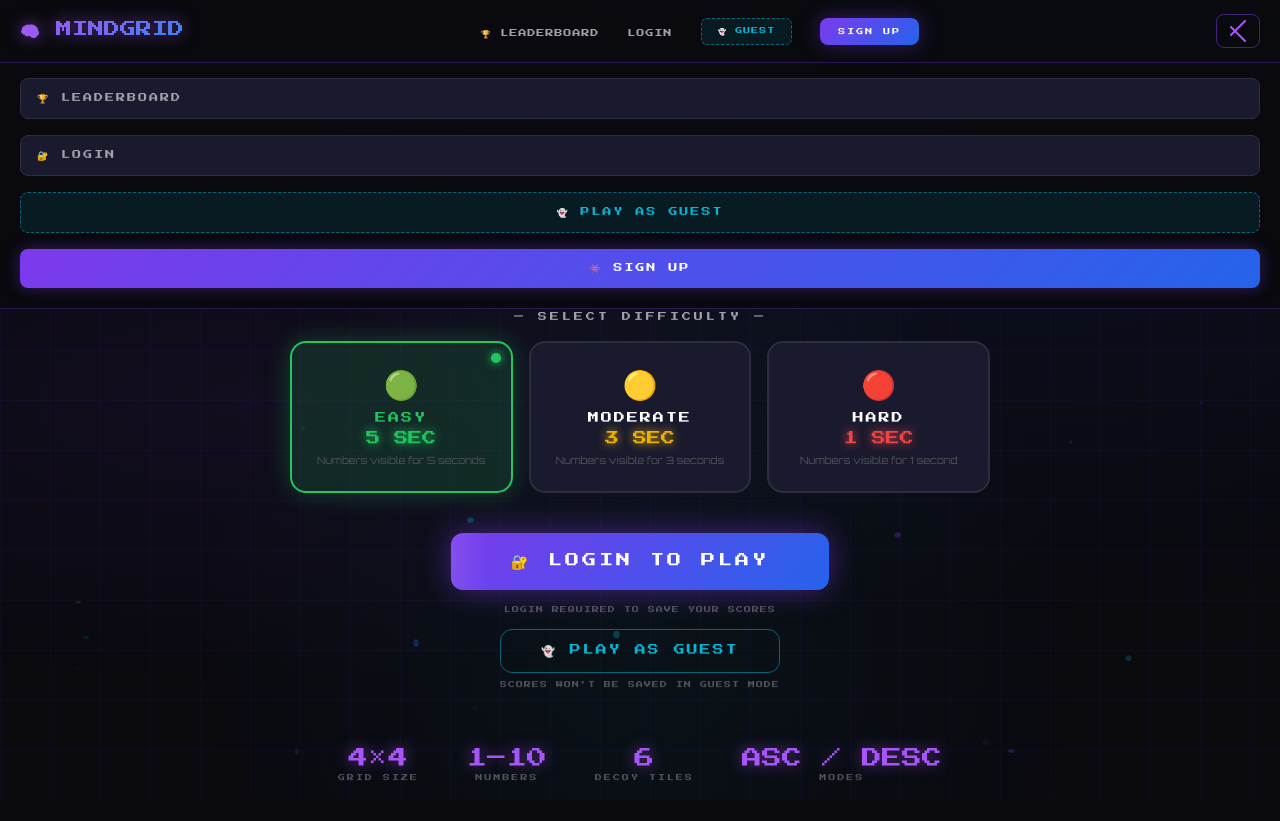
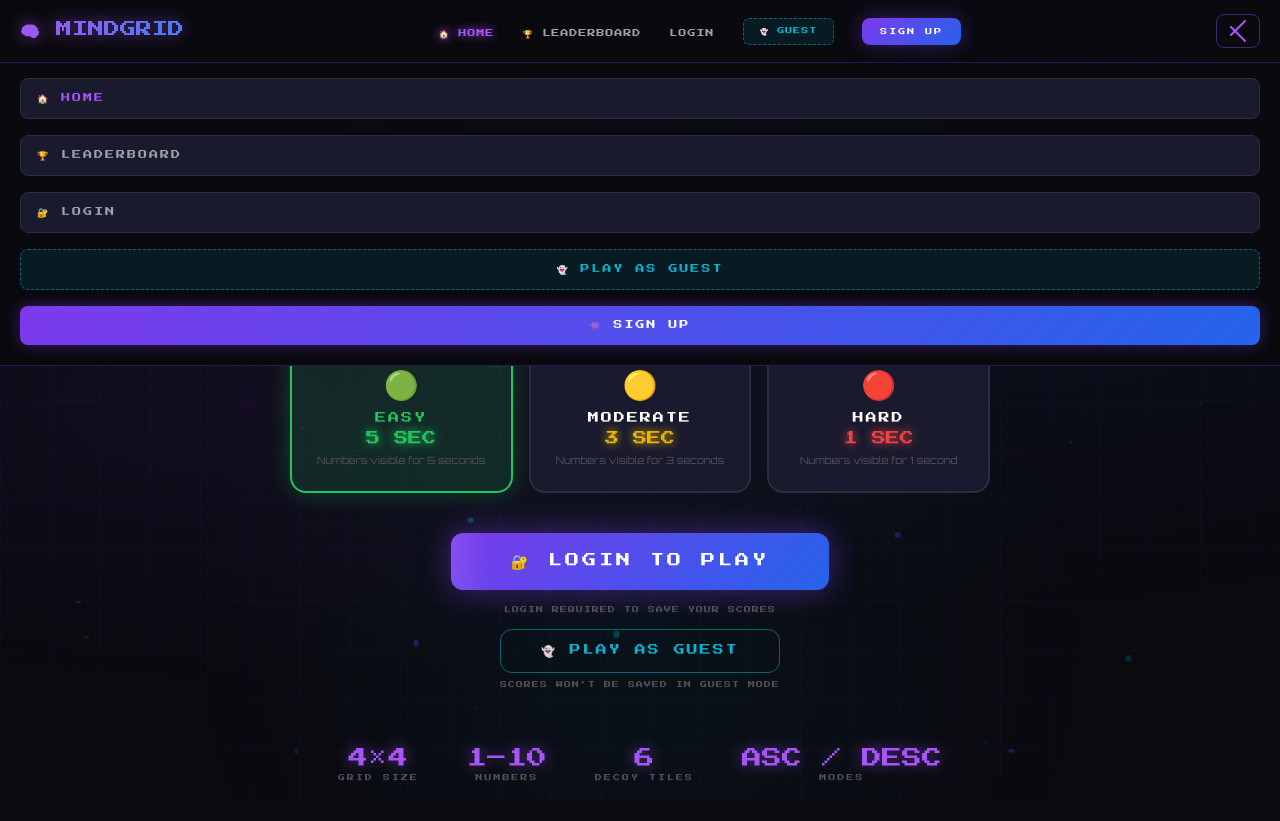
Before and after one commit to Avisek14/mind-grid, a React (Vite) app in the folder client/: page / in a window 1280 px wide. Both pictures are taken after a click on the button 1237 px from the left and 31 px from the top of the page. Built offline with nearby package versions, Linux system fonts and the light colour scheme.

Commit message:
feat: add home button in navbar and hamburger

```diff
--- a/client/src/components/Navbar.jsx
+++ b/client/src/components/Navbar.jsx
@@ -66,6 +66,12 @@ const Navbar = () => {
 
         {/* DESKTOP LINKS */}
         <div style={{ display: 'flex', alignItems: 'center', gap: '28px' }} className="desktop-nav">
+
+          {/* ✅ HOME button — desktop */}
+          <NavLink to="/" current={location.pathname}>
+            🏠 HOME
+          </NavLink>
+
           <NavLink to="/leaderboard" current={location.pathname}>
             🏆 LEADERBOARD
           </NavLink>
@@ -271,6 +277,25 @@ const Navbar = () => {
               </div>
             )}
 
+            {/* ✅ HOME button — hamburger */}
+            <Link to="/" style={{ textDecoration: 'none' }} onClick={() => setMenuOpen(false)}>
+              <motion.div
+                whileTap={{ scale: 0.98 }}
+                style={{
+                  fontFamily: 'var(--font-game)',
+                  fontSize: '9px',
+                  color: location.pathname === '/' ? 'var(--purple-secondary)' : 'var(--text-secondary)',
+                  letterSpacing: '2px',
+                  padding: '14px 16px',
+                  background: 'var(--bg-card)',
+                  borderRadius: '8px',
+                  border: '1px solid var(--border-color)',
+                }}
+              >
+                🏠 HOME
+              </motion.div>
+            </Link>
+
             <Link to="/leaderboard" style={{ textDecoration: 'none' }} onClick={() => setMenuOpen(false)}>
               <motion.div
                 whileTap={{ scale: 0.98 }}
@@ -291,17 +316,6 @@ const Navbar = () => {
 
             {user ? (
               <>
-                <Link to="/" style={{ textDecoration: 'none' }} onClick={() => setMenuOpen(false)}>
-                  <motion.div whileTap={{ scale: 0.98 }} style={{
-                    fontFamily: 'var(--font-game)', fontSize: '9px',
-                    color: 'var(--text-secondary)', letterSpacing: '2px',
-                    padding: '14px 16px', background: 'var(--bg-card)',
-                    borderRadius: '8px', border: '1px solid var(--border-color)',
-                  }}>
-                    🏠 HOME
-                  </motion.div>
-                </Link>
-
                 <motion.button whileTap={{ scale: 0.98 }} onClick={handleLogout} style={{
                   background: 'rgba(239,68,68,0.1)', border: '1px solid rgba(239,68,68,0.4)',
                   borderRadius: '8px', padding: '14px 16px', fontFamily: 'var(--font-game)',
```
